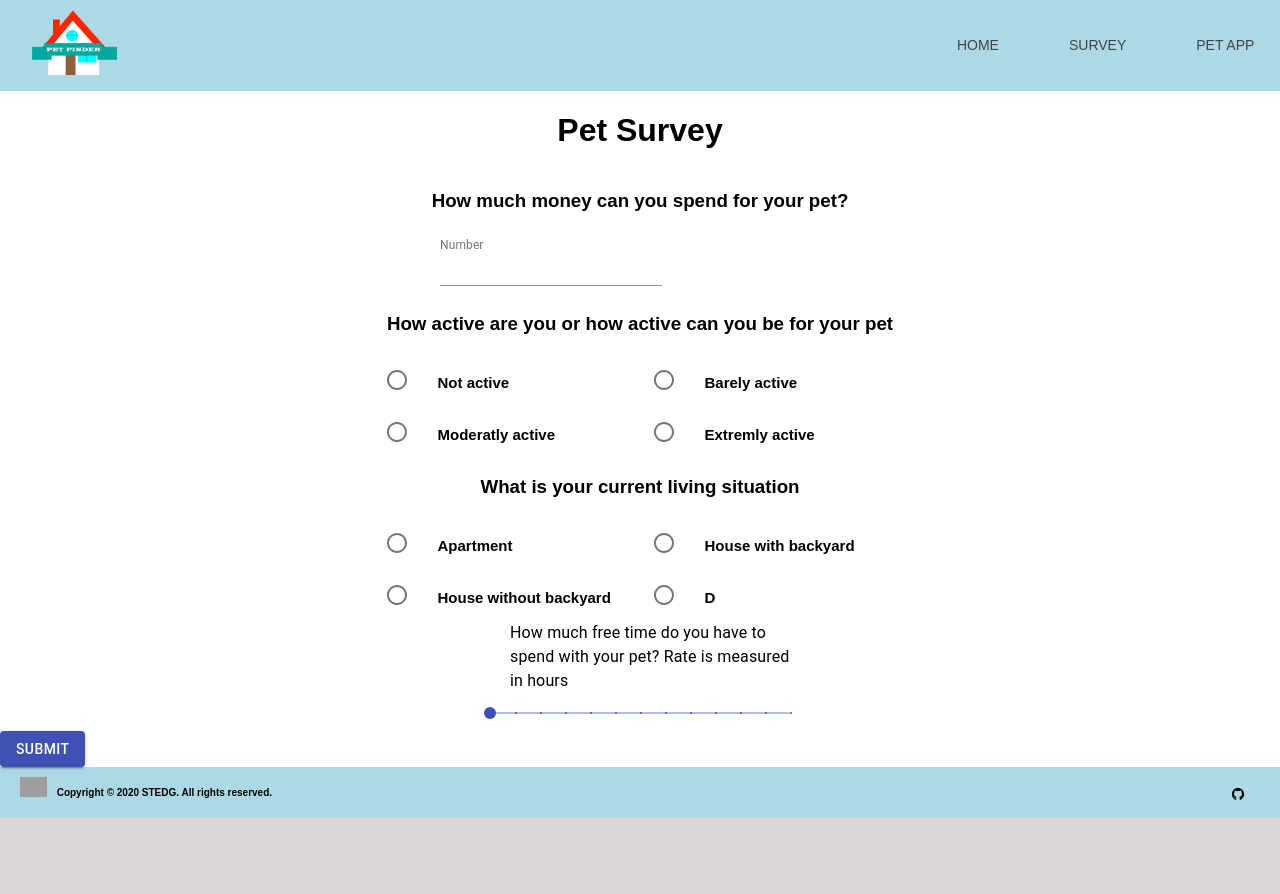
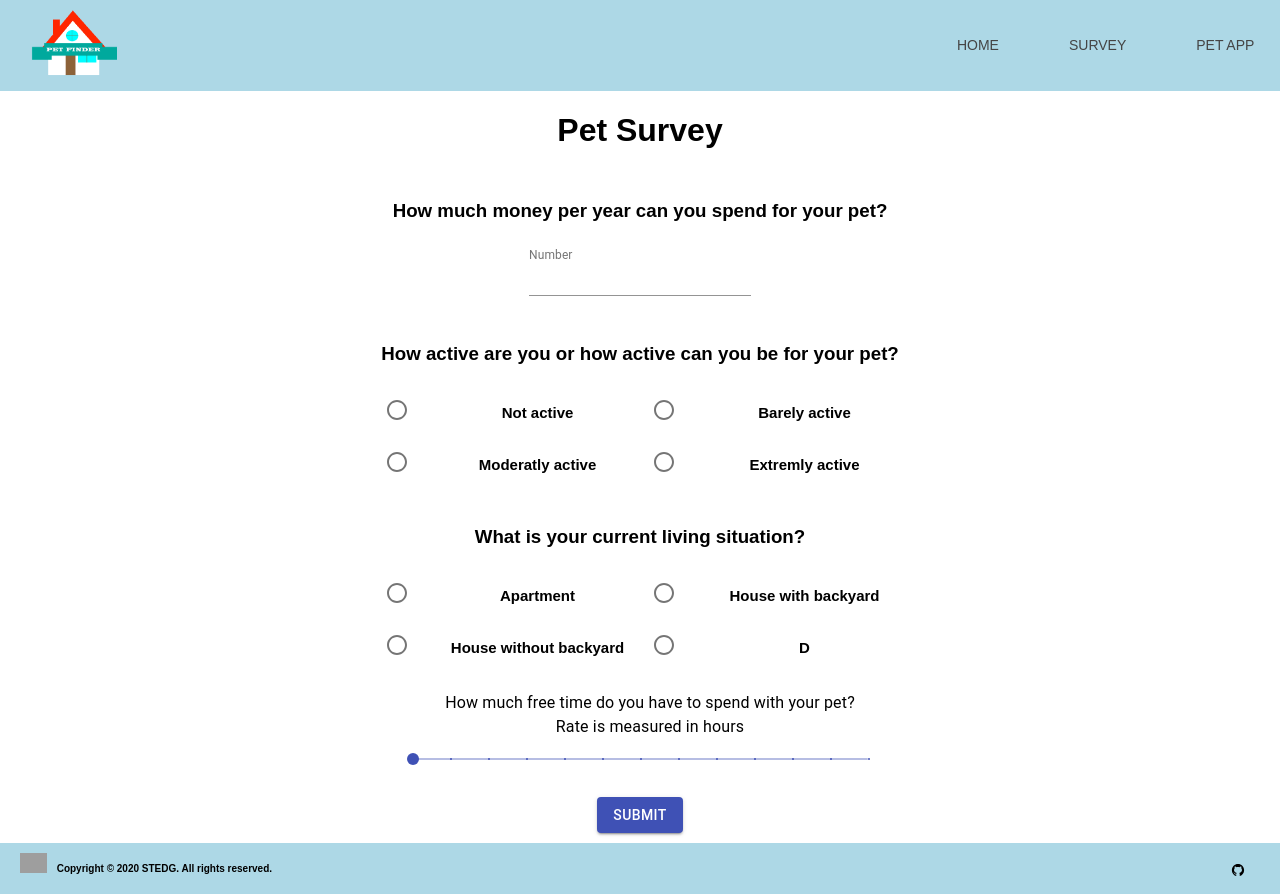
Before and after one commit to STEGD/dog-finder-main, a React (Create React App) app in the folder client/: page /quizapp in a window 1280 px wide. Before the commit the page ends 818 px from the top, so only its background shows below. Built offline with nearby package versions, Linux system fonts and the light colour scheme; grey boxes are pictures that could not be loaded.

Commit message:
Formatted Survey

```diff
--- a/client/src/pages/QuizComponents/SliderQuiz.js
+++ b/client/src/pages/QuizComponents/SliderQuiz.js
@@ -6,7 +6,7 @@ import Slider from '@material-ui/core/Slider'
 
 const useStyles =makeStyles({
     root:{
-        width:300,
+        width:455,
     },
 });
 
--- a/client/src/pages/quizApp.css
+++ b/client/src/pages/quizApp.css
@@ -9,7 +9,6 @@
 .quiz-container{
 
     background: white;
-    display: grid;
     grid-gap: 0px;
 
     list-style: none;
@@ -30,32 +29,30 @@
     justify-content: center;
 }
 
-.question-container-1{
-    grid-area: question-container-1;
-    grid-gap:0;
-    display: flex;
-    justify-content: center;
+.text-question-container{
+    display: table;
+    margin: auto;
+    text-align: center;
+    padding: 10px;
 
 }
-.question-container-2{
-    grid-area: question-container-2;
-    display: flex;
-    justify-content: left;
+.radio-question-container{
+    display: table;
+    margin: auto;
+    text-align: center;
+    padding: 10px;
 }
-.question-container-3{
-    grid-area: question-container-3;
-    display: flex;
-    justify-content: left;
-}
-.question-container-4{
-    grid-area: question-container-4;
-    display: flex;
-    justify-content: center;
+
+.slider-question-container{
+    display: table;
+    margin: auto;
+    text-align: center;
+    padding: 10px;
 }
 .submit-container{
     grid-area: submit-container;
-    display: flex;
-    justify-content: left;
+    padding: 10px;
+    text-align: center;
 }
 
 @media screen and (max-width:200px){
--- a/client/src/pages/quizApp.js
+++ b/client/src/pages/quizApp.js
@@ -11,6 +11,7 @@ export default function quizApp(props) {
     const[question2, setQuestion2]= useState('')
     const[question3, setQuestion3]= useState('')
     const[question4, setQuestion4]= useState('')
+    const[question5, setQuestion5]= useState('')
 
     return (
         <div className="quiz-container">
@@ -18,14 +19,15 @@ export default function quizApp(props) {
                 <h1>Pet Survey</h1>
             </div>
 
-            <div className="question-container-1">
-                <TextQuestion question="How much money can you spend for your pet?"
+            <div className="text-question-container">
+                <TextQuestion question="How much money per year can you spend for your pet?"
                 onChange={value=> setQuestion1(value)}
                 />
             </div>
-            <div className="question-container-2">
+
+            <div className="radio-question-container">
                 <RadioQuestion
-                question="How active are you or how active can you be for your pet"
+                    question="How active are you or how active can you be for your pet?"
                     AnswerA="Not active"
                     AnswerB="Barely active"
                     AnswerC="Moderatly active"
@@ -33,33 +35,33 @@ export default function quizApp(props) {
                     onChange={value=> setQuestion2(value)}
                 />
             </div>
-            <div className="question-container-3">
 
+            <div className="radio-question-container">
                 <RadioQuestion
-                        question="What is your current living situation"
+                    question="What is your current living situation?"
                     AnswerA="Apartment"
                     AnswerB="House with backyard"
                     AnswerC="House without backyard"
                     AnswerD="D"
                     onChange={value=> setQuestion3(value)}
-
                 />
             </div>
-            <div className="question-container-4">
+
+            <div className="slider-question-container">
                 <SliderQuiz quesiton="How much free time do you have to spend with your pet?
                 Rate is measured in hours "
                 onChange={value=> setQuestion4(value)}
-
                 />
             </div>
+
             <div className="submit-container">
                 <ButtonSubmit text="Submit"
                 question1Response ={question1}
                 question2Response ={question2}
                 question3Response ={question3}
                 question4Response ={question4}
+                question5Response ={question5}
                 />
-
             </div>
 
         </div>
```
Lines whose indentation alone changed are shown as unchanged.
